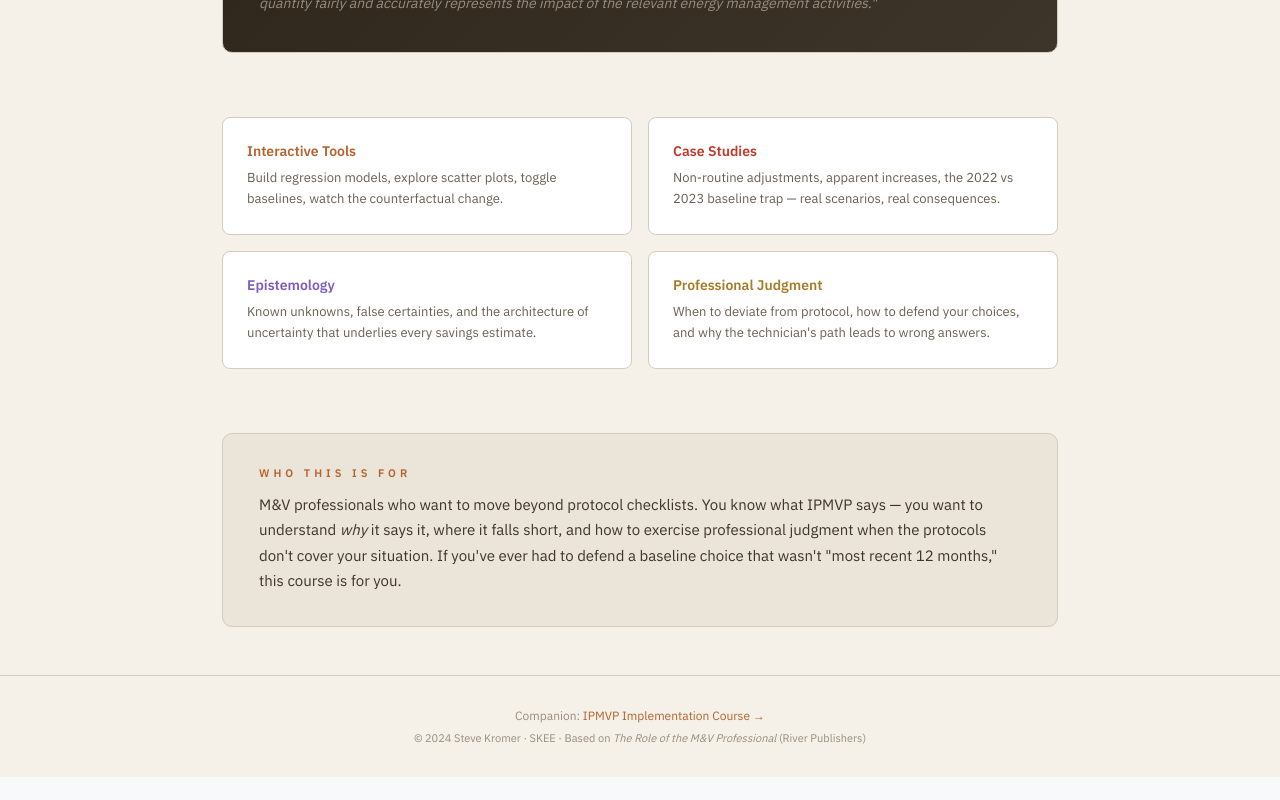
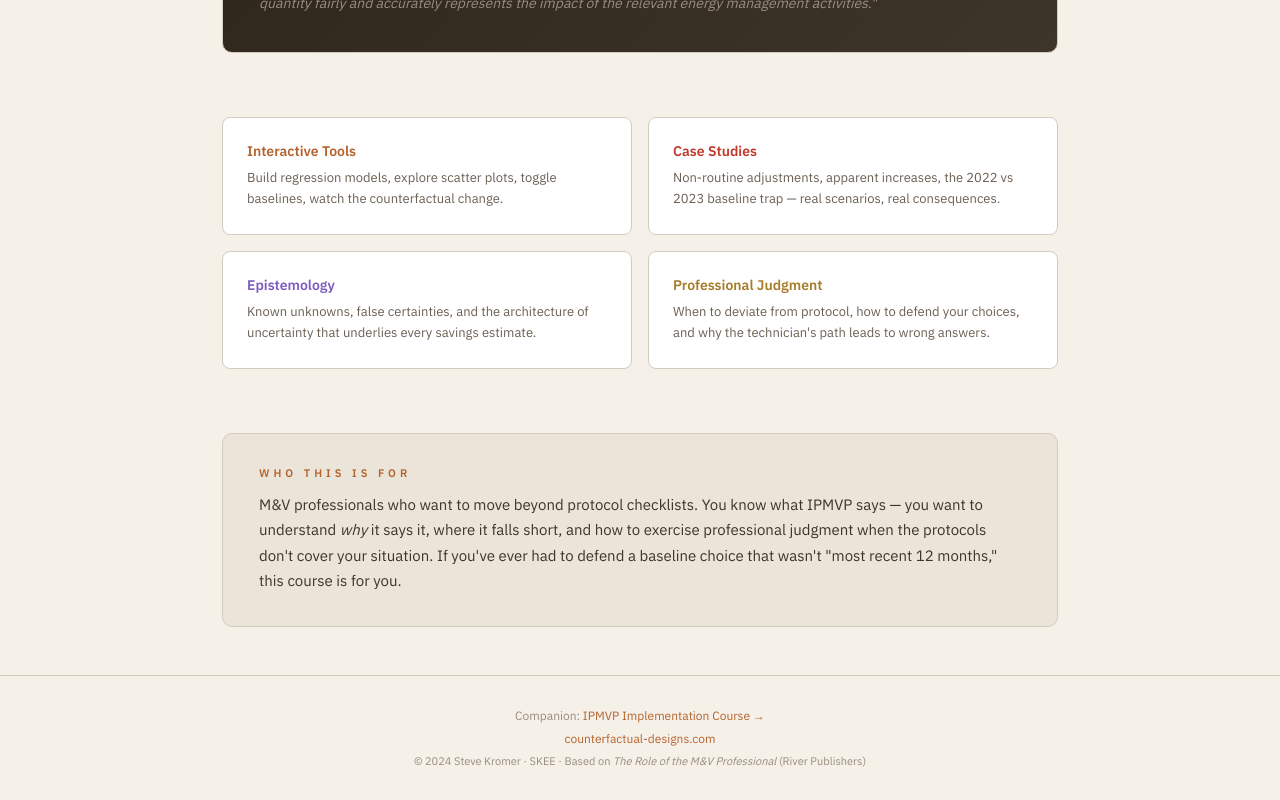
Before and after one commit to jskromer/CFdesigns, a React (Vite) app: page / in a window 1280 px wide. Shown: the part 1546-2346 px from the top of the page. Before the commit the page ends 2323 px from the top, so only its background shows below. Built offline with nearby package versions, Linux system fonts and the light colour scheme.

Commit message:
Add counterfactual-designs.com link to footer

```diff
--- a/src/App.jsx
+++ b/src/App.jsx
@@ -180,6 +180,9 @@ function Home({ onNavigate }) {
         <div style={{ fontSize: 12, color: C.textDim }}>
           Companion: <a href="https://mv-course.vercel.app" style={{ color: C.teal, textDecoration: "none" }}>IPMVP Implementation Course →</a>
         </div>
+        <div style={{ fontSize: 12, color: C.textDim, marginTop: 8 }}>
+          <a href="https://counterfactual-designs.com" style={{ color: C.teal, textDecoration: "none" }}>counterfactual-designs.com</a>
+        </div>
         <div style={{ fontSize: 11, color: C.textDim, marginTop: 8 }}>
           © 2024 Steve Kromer · SKEE · Based on <em>The Role of the M&V Professional</em> (River Publishers)
         </div>
```
Also changed, not shown: 3 other files (tests, documents, lock files or other folders).
